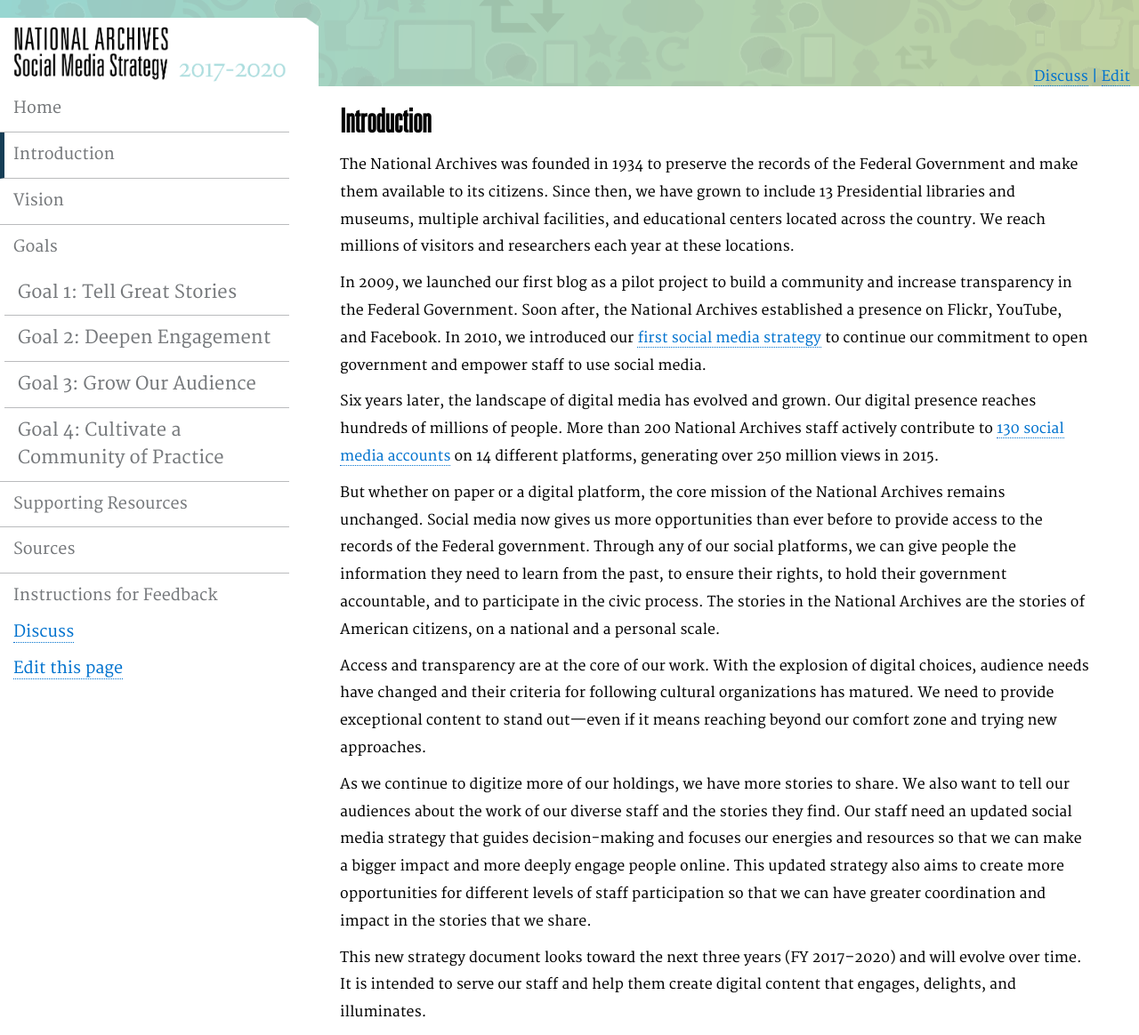
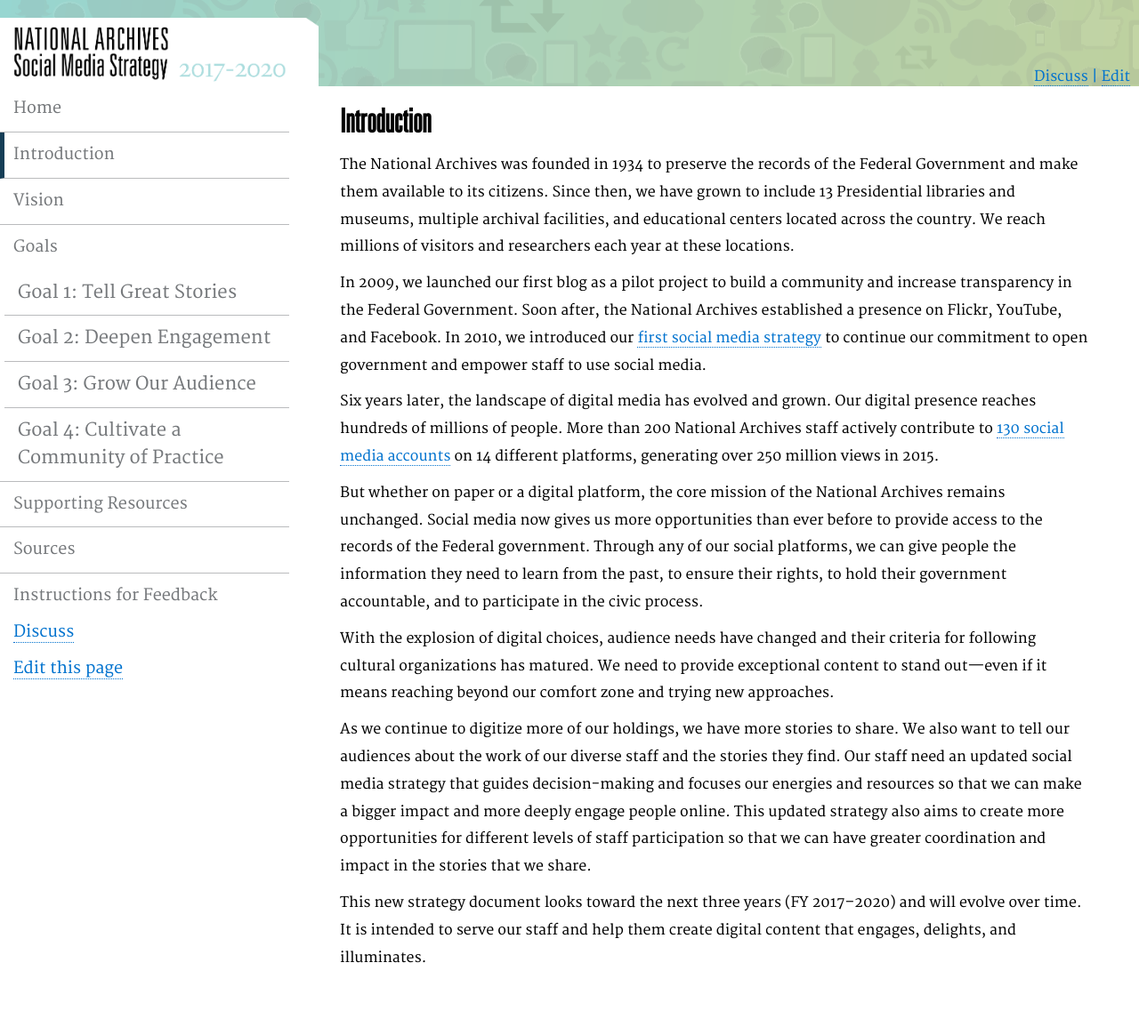
Before and after one commit to usnationalarchives/social-media-strategy, a Jekyll site: the page built from pages/introduction.md, in a window 1280 px wide. Shown: the whole page at 89% size. Built offline with Jekyll 4.4.1, drawn with Linux system fonts in a browser that asks for light colours; after the commit the page ends 1102 px from its top, so only the background shows below that.

Commit message:
Update introduction.md

```diff
--- a/pages/introduction.md
+++ b/pages/introduction.md
@@ -13,9 +13,9 @@
 
 Six years later, the landscape of digital media has evolved and grown. Our digital presence reaches hundreds of millions of people. More than 200 National Archives staff actively contribute to <a href="http://www.archives.gov/social-media/">130 social media accounts</a> on 14 different platforms, generating over 250 million views in 2015.
 
-But whether on paper or a digital platform, the core mission of the National Archives remains unchanged. Social media now gives us more opportunities than ever before to provide access to the records of the Federal government. Through any of our social platforms, we can give people the information they need to learn from the past, to ensure their rights, to hold their government accountable, and to participate in the civic process. The stories in the National Archives are the stories of American citizens, on a national and a personal scale.
+But whether on paper or a digital platform, the core mission of the National Archives remains unchanged. Social media now gives us more opportunities than ever before to provide access to the records of the Federal government. Through any of our social platforms, we can give people the information they need to learn from the past, to ensure their rights, to hold their government accountable, and to participate in the civic process.
 
-Access and transparency are at the core of our work. With the explosion of digital choices, audience needs have changed and their criteria for following cultural organizations has matured. We need to provide exceptional content to stand out—even if it means reaching beyond our comfort zone and trying new approaches.
+With the explosion of digital choices, audience needs have changed and their criteria for following cultural organizations has matured. We need to provide exceptional content to stand out—even if it means reaching beyond our comfort zone and trying new approaches.
 
 As we continue to digitize more of our holdings, we have more stories to share. We also want to tell our audiences about the work of our diverse staff and the stories they find. Our staff need an updated social media strategy that guides decision-making and focuses our energies and resources so that we can make a bigger impact and more deeply engage people online. This updated strategy also aims to create more opportunities for different levels of staff participation so that we can have greater coordination and impact in the stories that we share.
 
```
